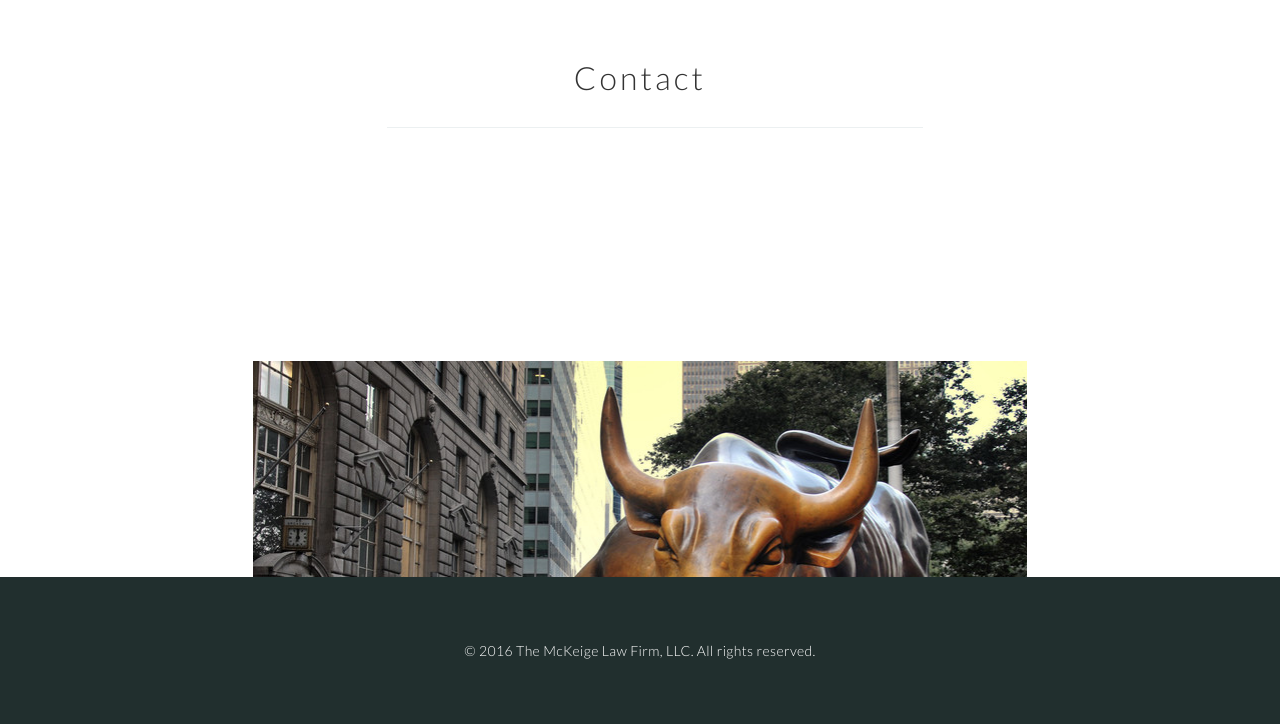
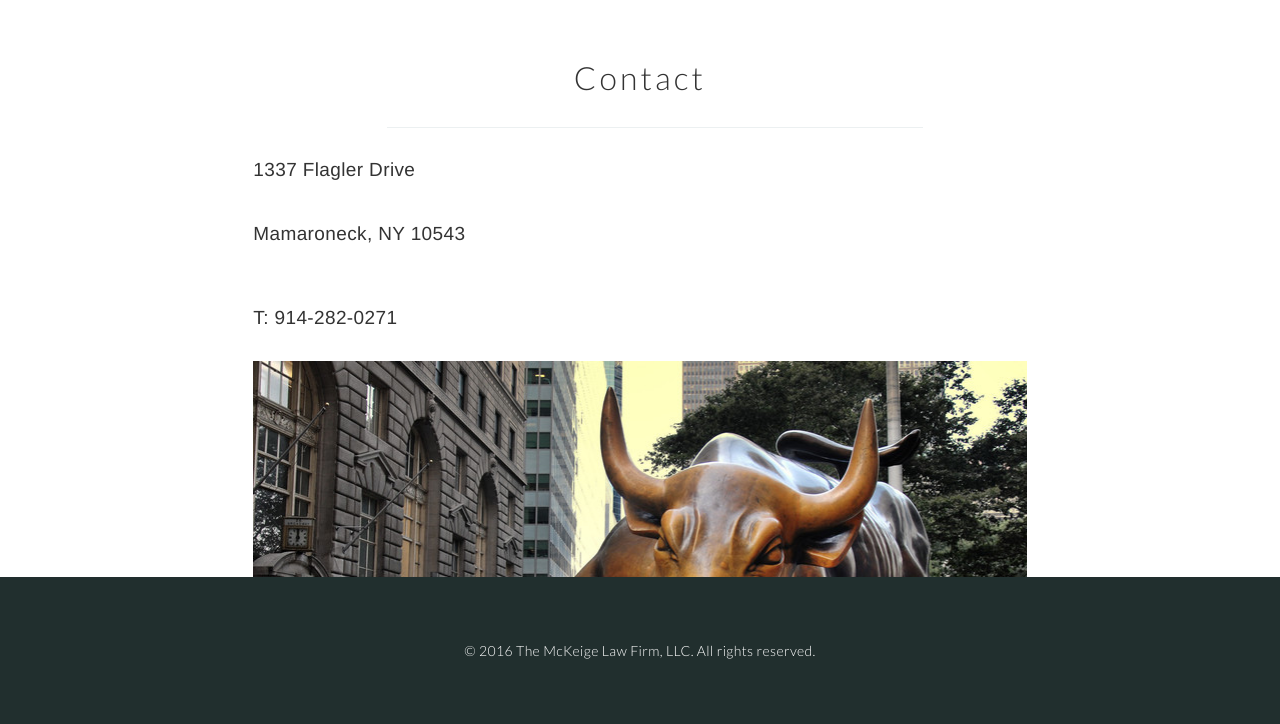
Before and after one commit to chexare/chexare.github.io, a PHP site: page /contact_us.html in a window 1280 px wide. Shown: the part 75-799 px from the top of the page. Run offline with PHP 8.4, Linux system fonts and the light colour scheme.

Commit message:
cathy changes 9/24/16

```diff
--- a/contact_us.html
+++ b/contact_us.html
@@ -40,13 +40,9 @@
 
 							</div>
 							<div class="col-xs-12">
-								<p class="dark_serif_font ">
-									<h4>1337 Flagler Drive</h4><br>
-									<h4>Mamaroneck, NY 10543</h4><br><br>
-									<h4>T: 914-282-0271</h4>
-								</p>
-								<br>
-
+								<h4 class="dark_serif_font ">1337 Flagler Drive</h4><br>
+								<h4 class="dark_serif_font ">Mamaroneck, NY 10543</h4><br><br>
+								<h4 class="dark_serif_font ">T: 914-282-0271</h4><br>
 								<div class="col-xs-12 bull"></div>
 							</div>
 
--- a/css/main.css
+++ b/css/main.css
@@ -1780,7 +1780,7 @@
     }
     .bull{
     	background-size: cover;
-    	background: url("images/bull.jpg");
+    	background: url("/images/bull.jpg");
     	height:300px;
     }
     .dark_serif_font > li{
```
